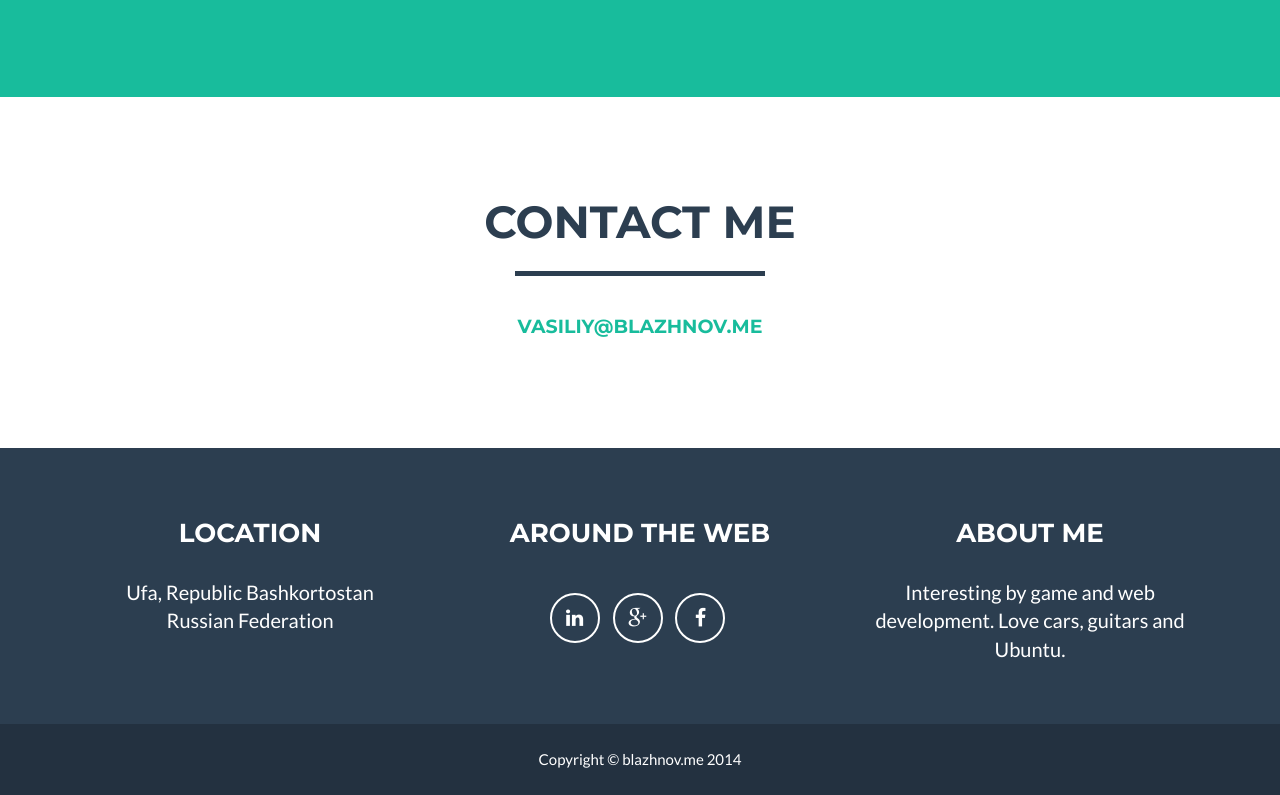
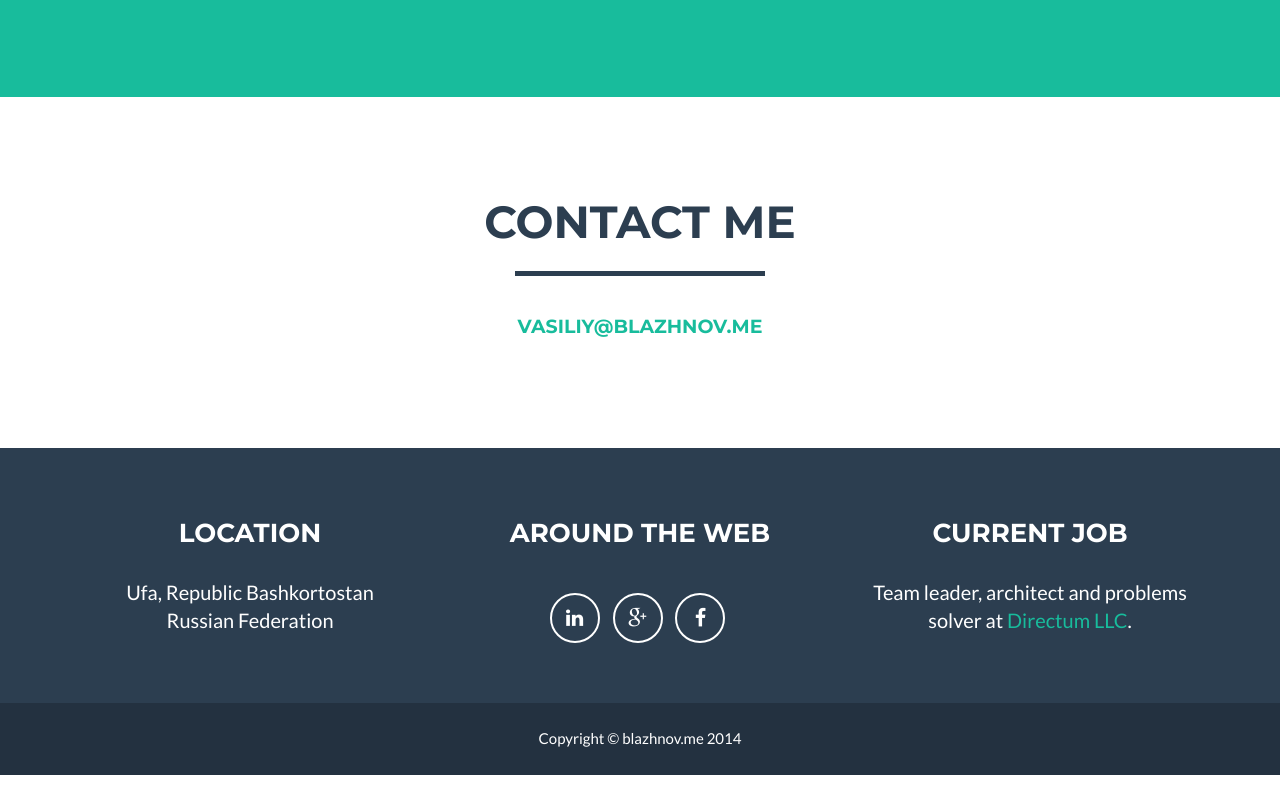
Before and after one commit to vblazhnov/vblazhnov.github.io, a plain HTML site: page index.html in a window 1280 px wide. Shown: the part 1819-2614 px from the top of the page. Drawn offline with nearby package versions, Linux system fonts and the light colour scheme.

Commit message:
Добавил текущее место работы

```diff
--- a/index.html
+++ b/index.html
@@ -181,8 +181,8 @@
                         </ul>
                     </div>
                     <div class="footer-col col-md-4">
-                        <h3>About me</h3>
-                        <p>Interesting by game and web development. Love cars, guitars and Ubuntu.</p>
+                        <h3>Current job</h3>
+                        <p>Team leader, architect and problems solver at <a href="https://www.directum.ru/">Directum LLC</a>.</p>
                     </div>
                 </div>
             </div>
```
